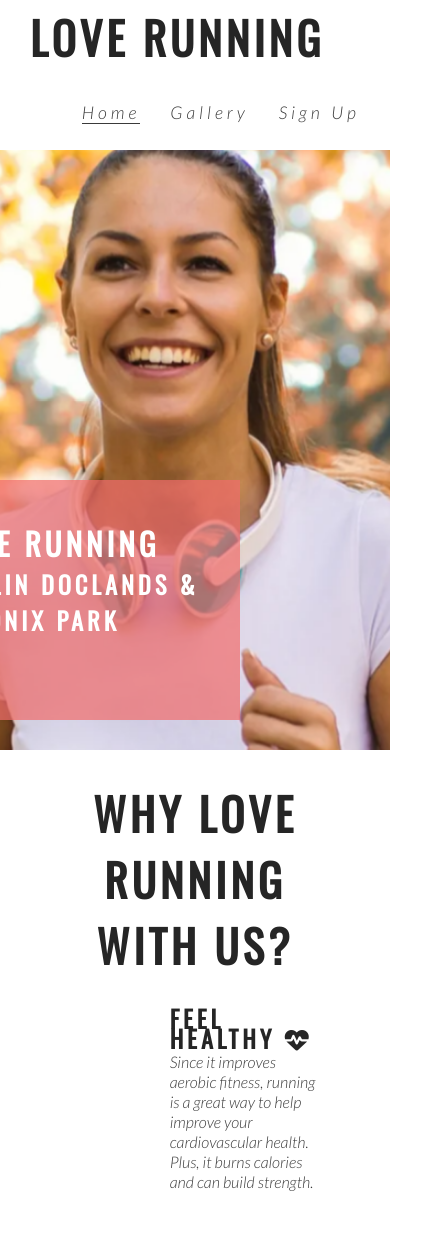
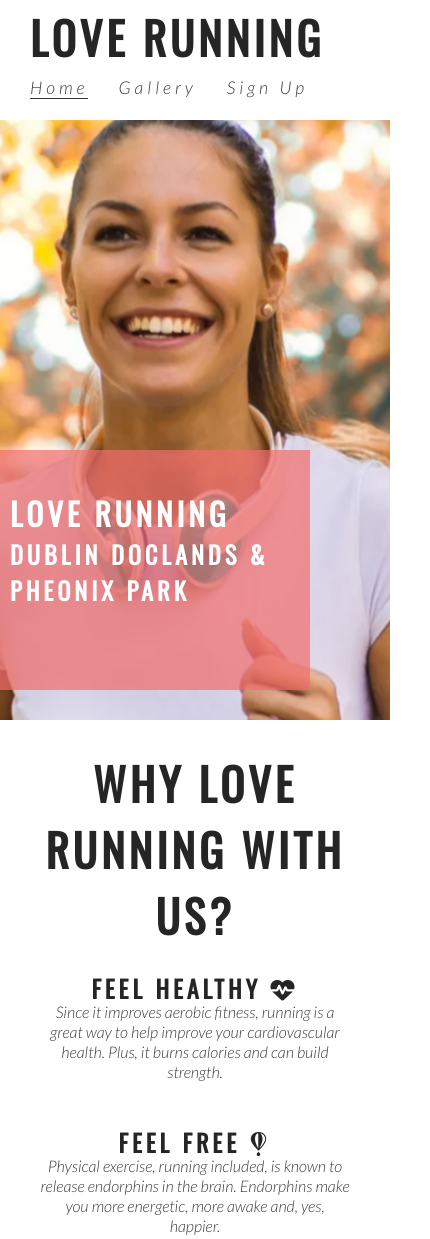
Before and after one commit to ZackOcall/love-running, a plain HTML site: page index.html in a window 390 px wide. Shown: the top 1239 px of the page, 430 px wide, since content can reach past the window. Drawn offline with nearby package versions, Linux system fonts and the light colour scheme.

Commit message:
add responsive styles for club ethos and header to match mobile viewing

```diff
--- a/assets/css/style.css
+++ b/assets/css/style.css
@@ -278,3 +278,42 @@ footer {
         display: none;
     }
 }
+
+/* for medium screen sizes from 950px wide and down */
+
+@media screen and (max-width: 950px) {
+
+    #menu {
+        clear: left;
+        float: left;
+        margin-left: 30px;
+        margin-bottom: 20px;
+        line-height: 25px;
+    }
+
+    #cover-text {
+        left: 0;
+    }
+
+    #club-ethos {
+        width: 90%;
+        height: 1200px;
+        margin: 0 auto;
+    }
+
+    .left-about-heading, .right-about-heading {
+        width: inherit;
+    }
+
+    .left-about-heading h2, .right-about-heading h2 {
+        width: 100%;
+        text-align: center;
+    }
+
+    .left-about-heading p, .right-about-heading p {
+        text-align: center;
+        padding: 0 20px;
+    }
+
+
+}
```
